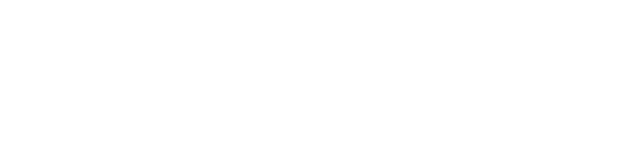
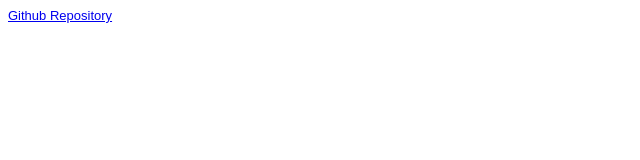
Before and after one commit to Rayu-u/PRIMA_WiSe_22-23, a plain HTML site: page Steckbrief/steckbrief.htm in a window 1280 px wide. Shown: the whole page, without its empty margins (0-640 px from the left). Drawn offline with Linux system fonts and the light colour scheme.

Commit message:
Repository Link updated.

```diff
--- a/Steckbrief/steckbrief.htm
+++ b/Steckbrief/steckbrief.htm
@@ -12,6 +12,6 @@ body {
 </style>
 </head>
 <body>
-	<!-- Hier die Links zu den gelösten Aufgaben einstellen, aktuelle oben, alte stehen lassen! Format: Aufgabenbezeichnung, Datum -->
+	<a href="https://github.com/Rayu-u/PRIMA_WiSe_22-23">Github Repository</a>
 </body>
 </html>
```
